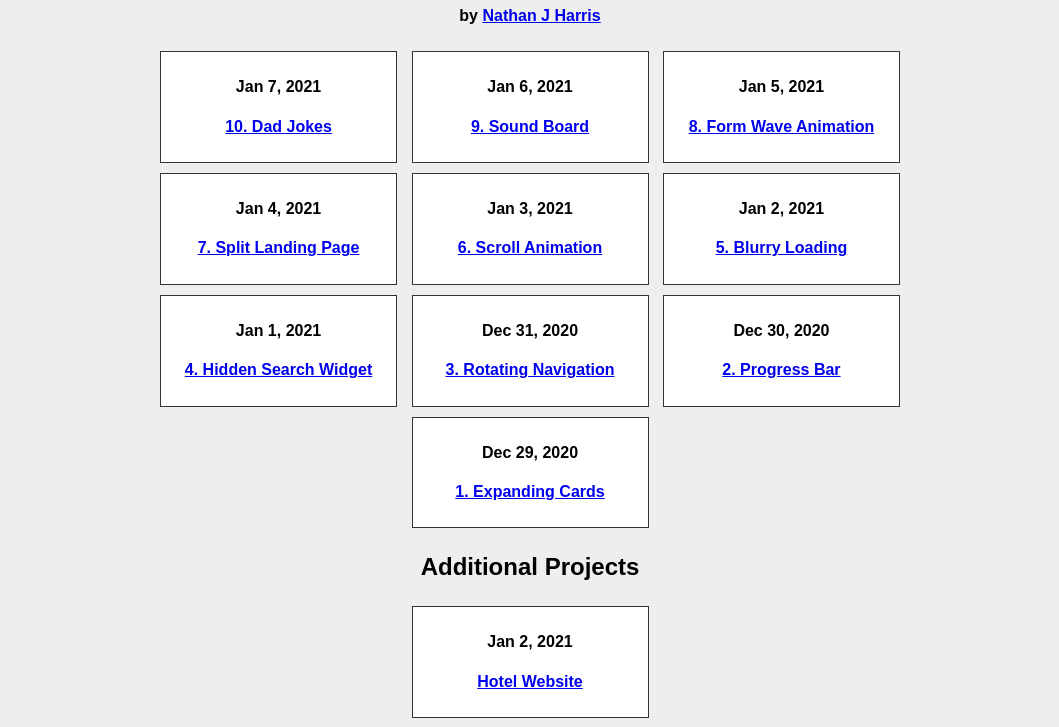
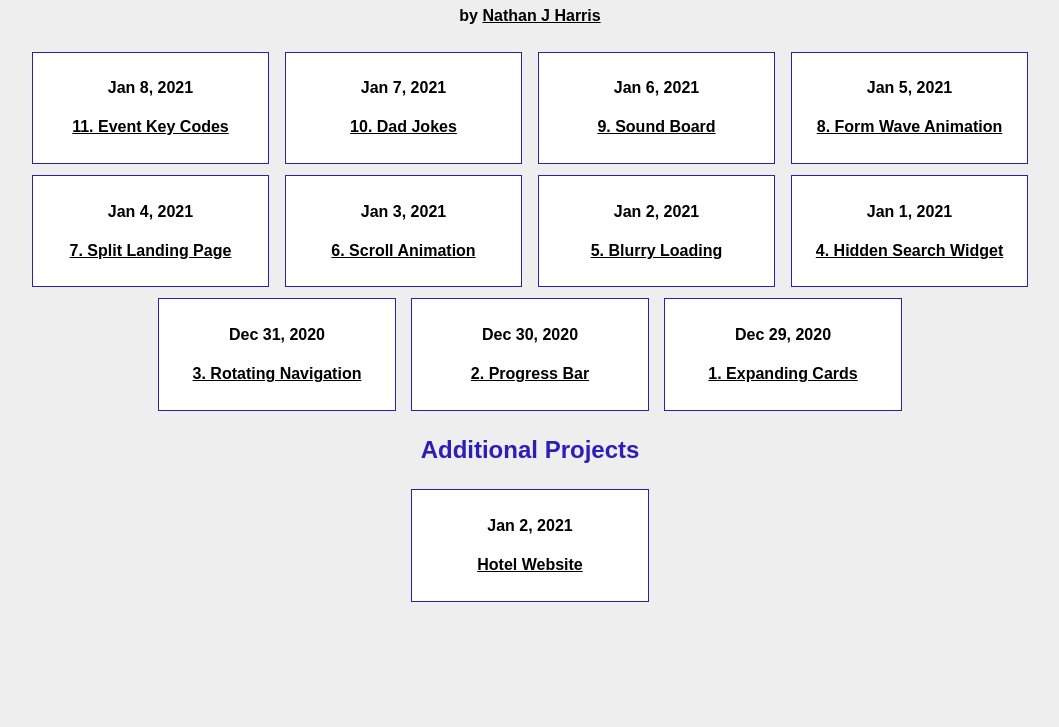
Before and after one commit to nathanjh-28/frontend_exercises, a plain HTML site: page index.html in a window 1280 px wide. Shown: the part 73-800 px from the top of the page, without its empty margins (110-1169 px from the left). Drawn offline with Linux system fonts and the light colour scheme.

Commit message:
event key codes project complete

```diff
--- /dev/null
+++ b/event_key_codes/style.css
@@ -0,0 +1,47 @@
+@import url('https://fonts.googleapis.com/css2?family=Muli&display=swap');
+
+/*
+________________________________________________________________________________
+*/
+
+* {
+    box-sizing: border-box;
+}
+
+body {
+    background-color: #e1e1e1;
+    font-family: 'Muli', sans-serif;
+    display: flex;
+    align-items: center;
+    justify-content: center;
+    text-align: center;
+    height: 100vh;
+    overflow: hidden;
+    margin: 0;
+}
+
+.key {
+    border: 1px solid #999;
+    background-color: #eee;
+    box-shadow: 1px 1px 3px rgba(0, 0, 0, 0.1);
+    display: inline-flex;
+    align-items: center;
+    font-size: 20px;
+    font-weight: bold;
+    padding: 20px;
+    flex-direction: column;
+    margin: 10px;
+    min-width: 150px;
+    position: relative;
+}
+
+.key small {
+    position: absolute;
+    top: -24px;
+    left: 0;
+    text-align: center;
+    width: 100%;
+    color: #555;
+    font-size: 14px;
+
+}
--- a/index.html
+++ b/index.html
@@ -7,25 +7,38 @@
     <title>Front End Practice</title>
 
     <style>
+        h1, h2 {
+            color: rgb(45, 30, 182);
+        }
+
         body {
             font-family: Arial, Helvetica, sans-serif;
             box-sizing: border-box;
             background-color: #eee;
             text-align: center;
-            max-width: 1000px;
+            max-width: 1200px;
             margin: 0 auto;
+        }
+        a {
+            color: #000;
+        }
+
+        .container {
+            margin: 0 auto;
+            width: 90%;
         }
 
         .box {
             display: inline-block;
-            width: 22.5%;
+            /* width: 20%;*/
             background-color: #fff;
-            border: #333 1px solid;
+            border: rgb(45, 30, 182) 1px solid;
             padding: 0.5%;
             margin: 0.5%;
             text-align: center;
             white-space: nowrap;
-            min-width: 200px;
+            min-width: 225px;
+            width: 20%;
         }
     </style>
 
@@ -34,6 +47,19 @@
 <body>
     <h1>50 projects 50 days Course - Mini Projects</h1>
     <h4>by <a href="http://nathanjharris.com"> Nathan J Harris</a></h4>
+
+    <!-- Most Recent Project Goes Here -->
+    <div class="container">
+
+        <div class="box">
+            <h4>Jan 8, 2021 </h4>
+            <h4>
+                <a href="event_key_codes/index.html">
+                    11. Event Key Codes
+                </a>
+            </h4>
+        </div>
+
         <div class="box">
             <h4>Jan 7, 2021 </h4>
             <h4>
@@ -135,6 +161,7 @@
                 </a>
             </h4>
         </div>
+    </div>
 
 </body>
 
```
Also changed, not shown: event_key_codes/index.html (added, +27 -0 lines), event_key_codes/script.js (added, +18 -0 lines), readme.md. Lines whose indentation alone changed are shown as unchanged.
